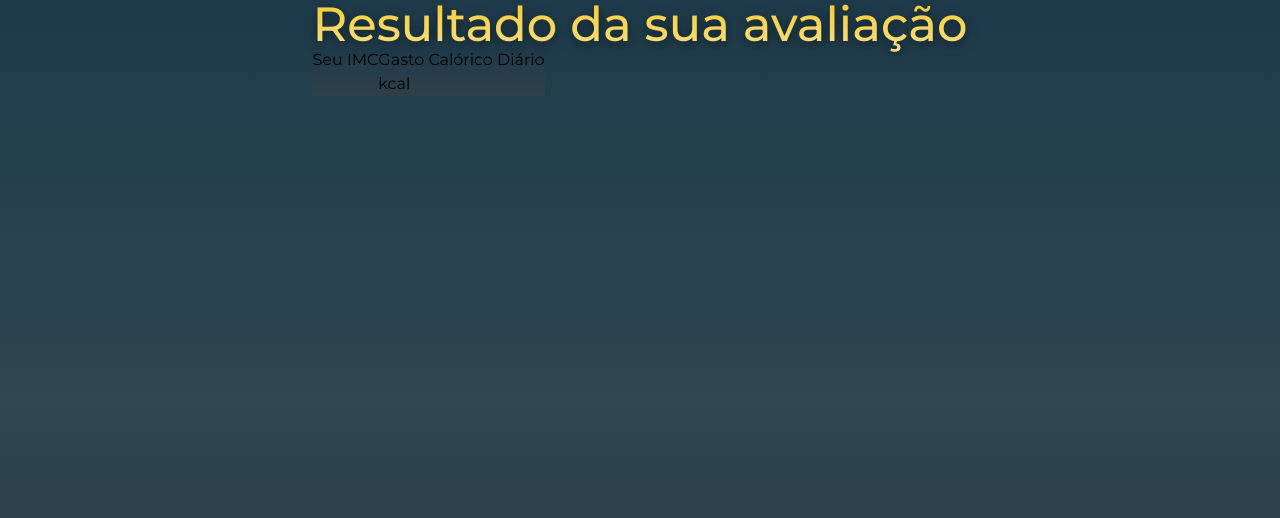
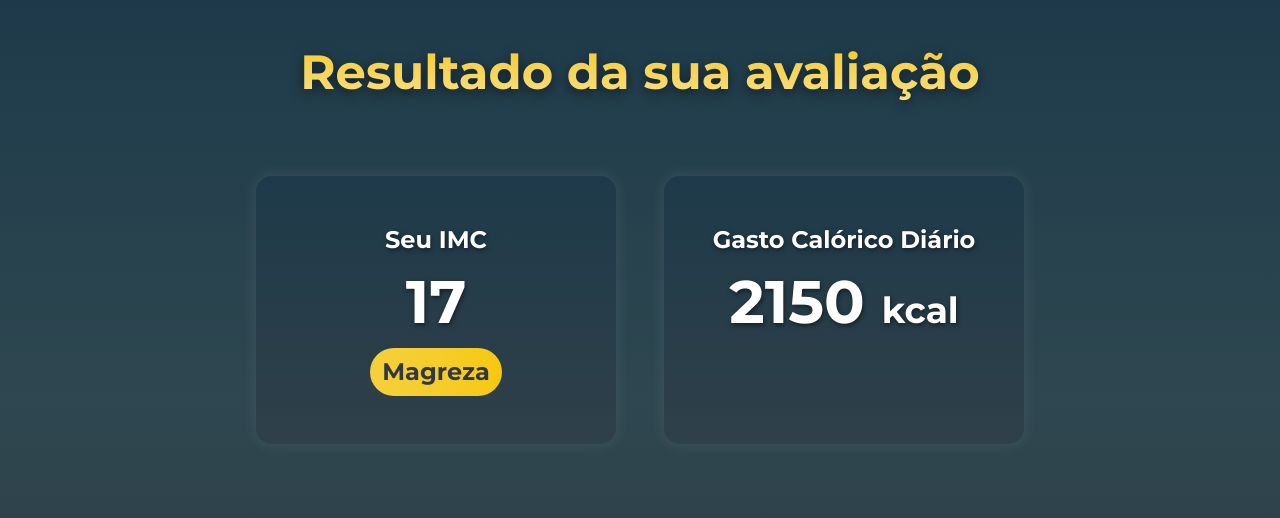
Before and after one commit to Arthur-CodesRTX/Calculadora-IMC, a React (Vite) app: page /results in a window 1280 px wide. Shown: the top 518 px of the page. Built offline with nearby package versions, Linux system fonts and the light colour scheme.

Commit message:
feat: implementando containers de gasto calórico e imc

```diff
--- a/src/components/Results-HeroText.jsx
+++ b/src/components/Results-HeroText.jsx
@@ -1,22 +1,26 @@
 function ResultsHeroText() {
   return (
-    <main>
-      <h1 className="text-5xl font-bold">
+    <main className="flex items-center flex-col gap-y-8">
+      <h1 className="text-5xl py-12">
         <span className="drop-shadow-[0_3px_6px_rgba(0,0,0,0.5)]">
-          <span className="text-5xl bg-linear-to-b from-[#F6C90E] to-[#F7E083] bg-clip-text text-transparent font-medium">
+          <span className="text-5xl bg-linear-to-b from-[#F6C90E] to-[#F7E083] bg-clip-text text-transparent font-bold">
             Resultado da sua avaliação
           </span>
         </span>
       </h1>
-      <section className="flex">
-        <article className="flex flex-col bg-linear-to-b from-[#1E3A4A] to-[#2F4049]">
-          <h2>Seu IMC</h2>
-          <span>{}</span>
-          <p>{}</p>
+      <section className="flex justify-around gap-12 [text-shadow:1px_2px_5px_rgba(0,0,0,0.5)]">
+        <article className="flex flex-col bg-linear-to-b from-[#1E3A4A] to-[#2F4049] rounded-2xl gap-4 py-12 text-white justify-start items-center w-90 shadow-[0_0_15px_rgba(256,256,256,0.1)]">
+          <h2 className="text-2xl font-bold">Seu IMC</h2>
+          <span className="text-6xl font-bold">{} 17</span>
+          <p className="bg-linear-to-r from-[#f5d03b] to-[#F6C90E] text-2xl rounded-4xl text-[#303841] font-bold px-3 py-2 text-shadow-none">
+            {} Magreza
+          </p>
         </article>
-        <article className="flex flex-col bg-linear-to-b from-[#1E3A4A] to-[#2F4049]">
-          <h2>Gasto Calórico Diário</h2>
-          <span>{} kcal</span>
+        <article className="flex flex-col bg-linear-to-b from-[#1E3A4A] to-[#2F4049] rounded-2xl gap-4 py-12 text-white justify-start items-center w-90 shadow-[0_0_15px_rgba(256,256,256,0.1)]">
+          <h2 className="text-2xl font-bold">Gasto Calórico Diário</h2>
+          <span className="text-6xl font-bold">
+            {} 2150 <span className="text-4xl">kcal</span>
+          </span>
         </article>
       </section>
     </main>
```
